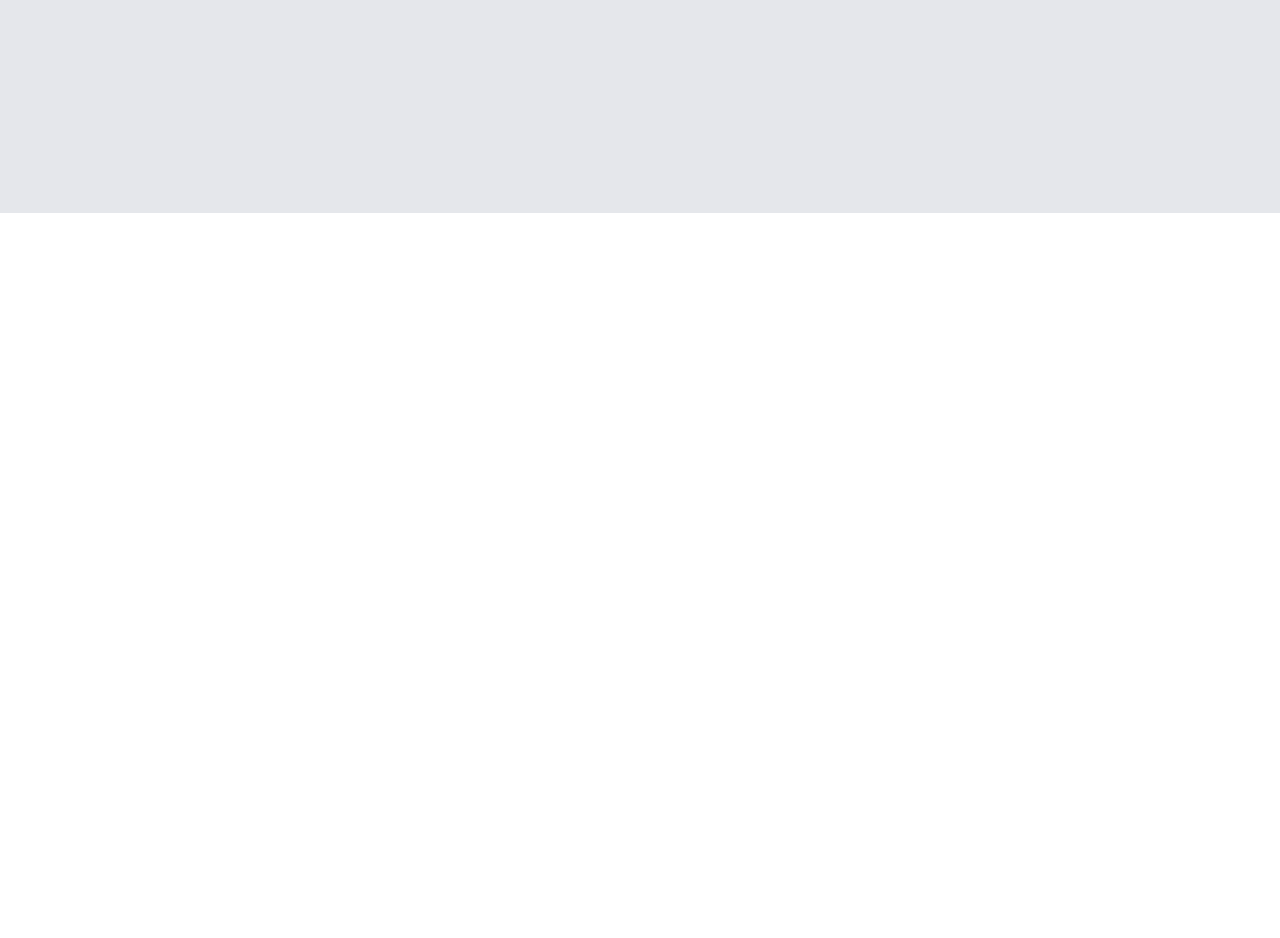
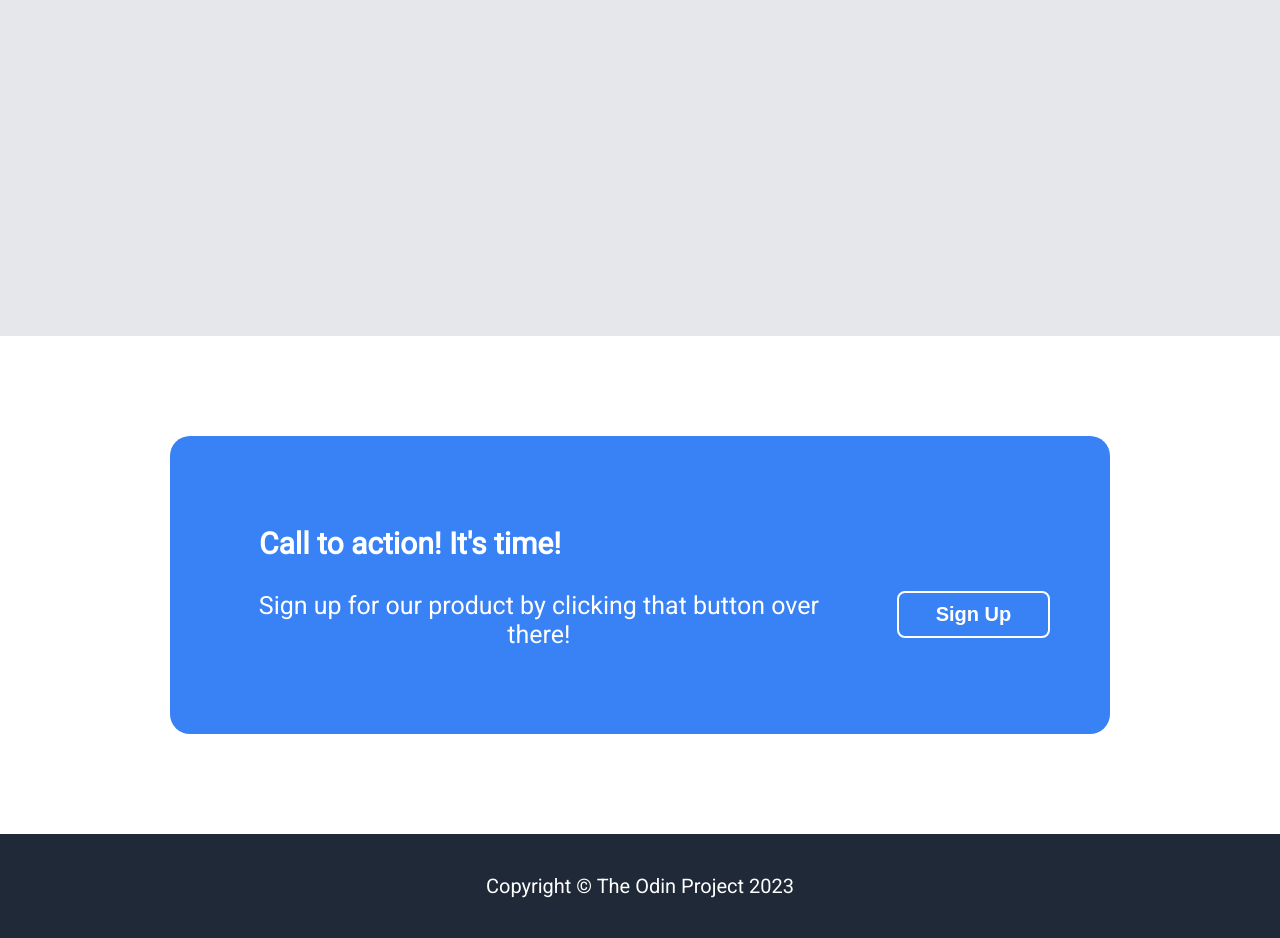
Before and after one commit to WaheedShaq/landing-page, a plain HTML site: page index.html in a window 1280 px wide. Shown: the part 1801-2739 px from the top of the page. Before the commit the page ends 2064 px from the top, so only its background shows below. Drawn offline with Linux system fonts and the light colour scheme; a web font is replaced by a local one.

Commit message:
finalized the website and added some finishing touches

```diff
--- a/index.html
+++ b/index.html
@@ -25,8 +25,12 @@
 
     <div class="mid-section">
       <div class="text-wrapper">
-        <h1>We sell high quality <span class="span">pre-built</span> PC's</h1>
-        <p>
+        <h1 class="hero-main-text">
+          <strong
+            >We sell high quality <span class="span">pre-built</span> PC's
+          </strong>
+        </h1>
+        <p class="hero-secondary-text">
           Discover the best pre-built PC's that can be offered on the market.
         </p>
 
@@ -77,5 +81,15 @@
       </p>
       <h5 class="quote-person">--Mickayla Stevens</h5>
     </div>
+    <div class="action-section">
+      <h3 class="action-header">Call to action! It's time!</h3>
+      <div class="action-container">
+        <p class="action-text">
+          Sign up for our product by clicking that button over there!
+        </p>
+        <button class="action-button">Sign Up</button>
+      </div>
+    </div>
+    <footer class="footer">Copyright © The Odin Project 2023</footer>
   </body>
 </html>
--- a/styles.css
+++ b/styles.css
@@ -33,12 +33,20 @@ body {
 .text-wrapper {
   margin-left: 300px;
 }
+.hero-main-text {
+  font-size: 48px;
+}
+
+.hero-secondary-text {
+  font-size: 18px;
+}
 
 .mid-section-button {
   width: 20%;
   height: 40%;
   font-size: 15px;
   border-radius: 8px;
+  border: 2px solid white;
   background: #3882f6;
   color: white;
   display: inline-block;
@@ -124,6 +132,64 @@ body {
 .quote-person {
   margin-left: 1500px;
 }
+
+.action-section {
+  background-color: #3882f6;
+  padding: 60px 60px;
+  display: inline-block;
+  margin: 0 auto;
+  border-radius: 20px;
+  margin-top: 50px;
+  margin-bottom: 50px;
+}
+.action-header {
+  font-size: 30px;
+  margin-right: 460px;
+  color: white;
+}
+.action-text {
+  margin-top: 0px;
+  font-size: 25px;
+  color: white;
+  margin-left: 20px;
+}
+.action-container {
+  display: flex;
+  justify-content: center;
+  gap: 20px;
+}
+
+.action-button {
+  width: 20%;
+  height: 40%;
+  font-size: 20px;
+  border-radius: 8px;
+  border: 2px solid white;
+  background: #3882f6;
+  color: white;
+  display: inline-block;
+  text-decoration: none;
+  text-align: center;
+  font-weight: bold;
+  padding: 10px;
+  cursor: pointer;
+  margin-left: 50px;
+}
+
+.action-button:hover {
+  background-color: white;
+  color: #3882f6;
+}
+
+.footer {
+  font-size: 20px;
+  margin-top: 50px;
+  text-align: center;
+  background-color: #1f2937;
+  color: white;
+  padding: 40px 40px;
+}
+
 svg {
   color: aqua;
 }
```
